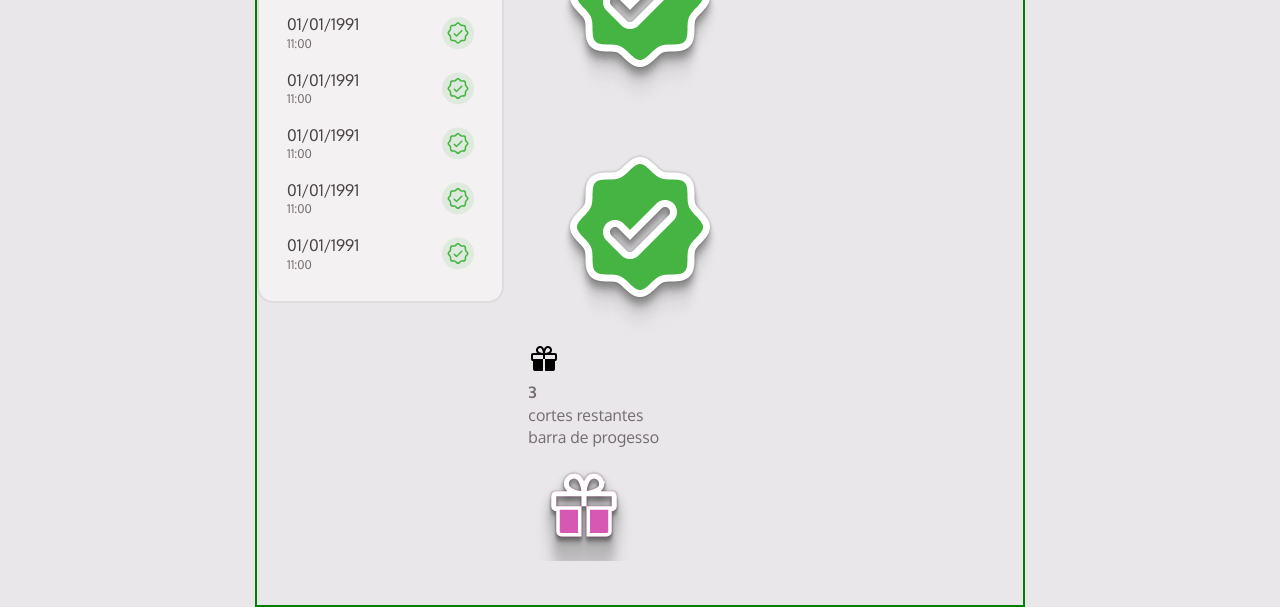
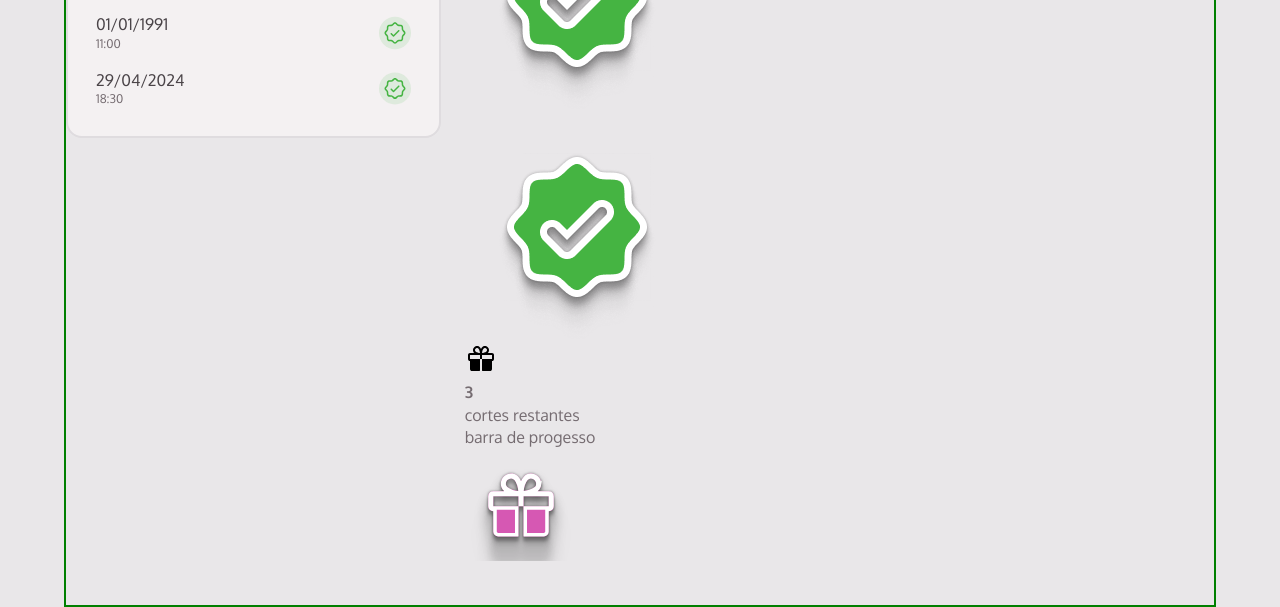
Before and after one commit to JoseGustavoCabralMello/MBA-projetorMemberClub, a plain HTML site: page index.html in a window 1280 px wide. Shown: the part 456-1063 px from the top of the page. Drawn offline with Linux system fonts and the light colour scheme.

Commit message:
histórico

```diff
--- a/index.html
+++ b/index.html
@@ -38,7 +38,7 @@
       </div>
       <div id="history">
         <div id="history-header">
-          <h2>histórico</h2>
+          <h2>HISTÓRICO</h2>
           <p>7 cortes</p>
         </div>
 
@@ -47,8 +47,8 @@
         <ul id="haircuts">
           <li id="haircut">
             <div id="date">
-              <strong>01/01/1991</strong>
-              <span>11:00</span>
+              <span id="day">01/01/1991</span>
+              <span id="hour">11:00</span>
             </div>
             <img
               src="./src/assets/PinCheckIcon.svg"
@@ -57,44 +57,15 @@
           </li>
           <li id="haircut">
             <div id="date">
-              <strong>01/01/1991</strong>
-              <span>11:00</span>
+              <span id="day">29/04/2024</span>
+              <span id="hour">18:30</span>
             </div>
             <img
               src="./src/assets/PinCheckIcon.svg"
               alt="Marcação de corte"
               class="pin-check-incon">
           </li>
-          <li id="haircut">
-            <div id="date">
-              <strong>01/01/1991</strong>
-              <span>11:00</span>
-            </div>
-            <img
-              src="./src/assets/PinCheckIcon.svg"
-              alt="Marcação de corte"
-              class="pin-check-incon">
-          </li>
-          <li id="haircut">
-            <div id="date">
-              <strong>01/01/1991</strong>
-              <span>11:00</span>
-            </div>
-            <img
-              src="./src/assets/PinCheckIcon.svg"
-              alt="Marcação de corte"
-              class="pin-check-incon">
-          </li>
-          <li id="haircut">
-            <div id="date">
-              <strong>01/01/1991</strong>
-              <span>11:00</span>
-            </div>
-            <img
-              src="./src/assets/PinCheckIcon.svg"
-              alt="Marcação de corte"
-              class="pin-check-incon">
-          </li>
+
         </ul>
       </div>
     </section>
--- a/src/style/style.css
+++ b/src/style/style.css
@@ -122,6 +122,9 @@ button img {
 }
 
 main {
+  width: 90%;
+  max-width: 1280px;
+
   border: 2px solid green;
   display: grid;
   grid-template-columns: 1fr 2fr;
@@ -210,7 +213,7 @@ section {
   justify-content: space-between;
   margin-bottom: 1rem;
   font: var(--subtitle-sm);
-  text-transform: uppercase;
+
   color: var(--gray-500);
 }
 
@@ -240,12 +243,12 @@ section {
   flex-direction: column;
 }
 
-#date strong{
+#date #day {
   font: var(--subtitle-sm);
   color: var(--gray-600);
 }
 
-#date span{
+#date #hour {
   font: var(--text-xs);
   color: var(--gray-500);
 }
```
